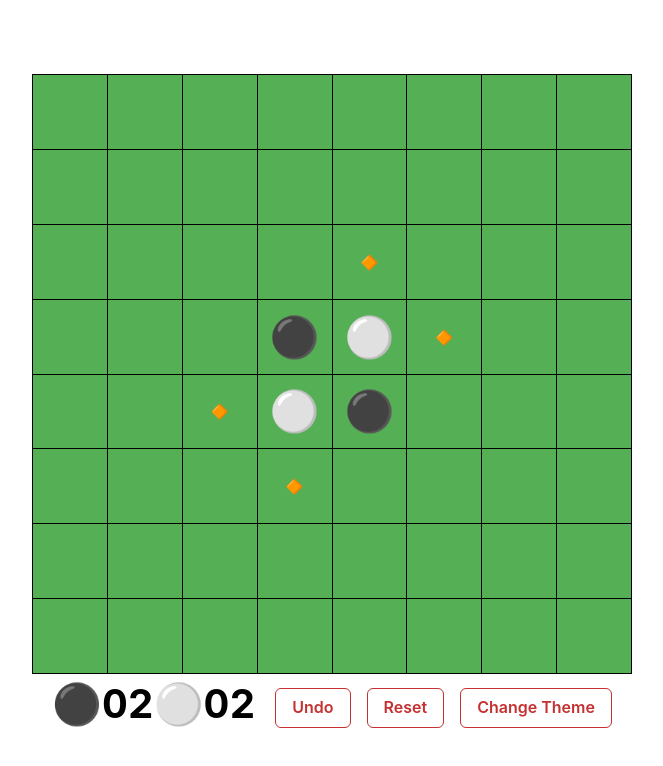
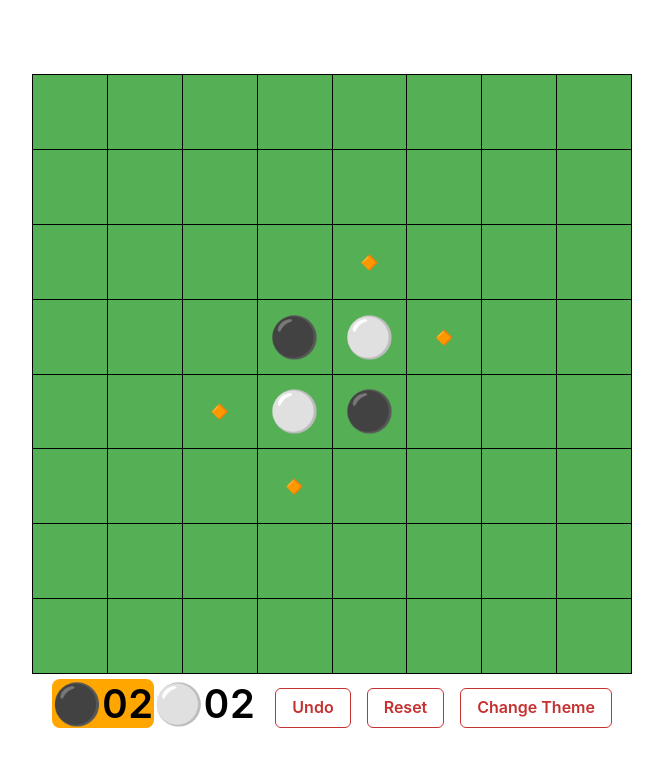
Before and after one commit to kuman514/ViteReversi, a React (Vite) app: page / in a window 1280 px wide. Shown: the top 766 px of the page, without its empty margins (308-971 px from the left). Built offline with nearby package versions, Linux system fonts and the light colour scheme.

Commit message:
feat(turn): add current player turn

```diff
--- /dev/null
+++ b/src/components/atoms/PieceCount/index.tsx
@@ -0,0 +1,38 @@
+import React, { FC } from 'react';
+import styled from 'styled-components';
+import { piece } from '^/constants';
+import { useGameStore } from '^/store';
+import { Who } from '^/types';
+
+const turnColorPicker: Record<Who, string> = {
+  [Who.PLAYER_1]: '#ffa600',
+  [Who.PLAYER_2]: '#008cff',
+  [Who.EMPTY]: '',
+};
+
+interface RootProps {
+  turnColor?: string;
+}
+
+const Root = styled.span<RootProps>`
+  background-color: ${({ turnColor }) => turnColor};
+  border-radius: 1vmin;
+`;
+
+interface Props {
+  player: Who;
+}
+
+const PieceCount: FC<Props> = ({ player }) => {
+  const { pieceCount, currentTurn } = useGameStore();
+  const thisPieceCount = String(pieceCount[player]).padStart(2, '0');
+  const turnColor: string = (currentTurn === player) ? turnColorPicker[player] : '';
+  return (
+    <Root turnColor={turnColor}>
+      {piece[player]}
+      {thisPieceCount}
+    </Root>
+  );
+};
+
+export default PieceCount;
--- a/src/components/molecules/PieceCountWrapper/index.tsx
+++ b/src/components/molecules/PieceCountWrapper/index.tsx
@@ -1,12 +1,13 @@
 import React, { FC } from 'react';
 import styled from 'styled-components';
+import PieceCount from '^/components/atoms/PieceCount';
 import { piece } from '^/constants';
 import { useGameStore } from '^/store';
 import { Who } from '^/types';
 
 const Root = styled.div`
   font-size: 5vmin;
-  font-weight: 700;
+  font-weight: 600;
   font-variant-numeric: tabular-nums;
   color: var(--theme-font-color);
 `;
@@ -17,10 +18,8 @@ const PieceCountWrapper: FC = () => {
   const p2PieceCount: string = String(pieceCount[Who.PLAYER_1]).padStart(2, '0');
   return (
     <Root>
-      {piece[Who.PLAYER_1]}
-      {p1PieceCount}
-      {piece[Who.PLAYER_2]}
-      {p2PieceCount}
+      <PieceCount player={Who.PLAYER_1} />
+      <PieceCount player={Who.PLAYER_2} />
     </Root>
   );
 };
```
